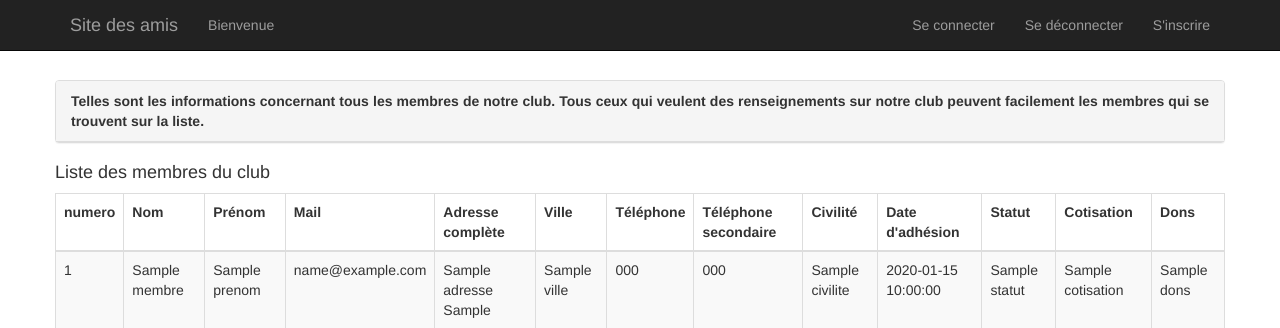
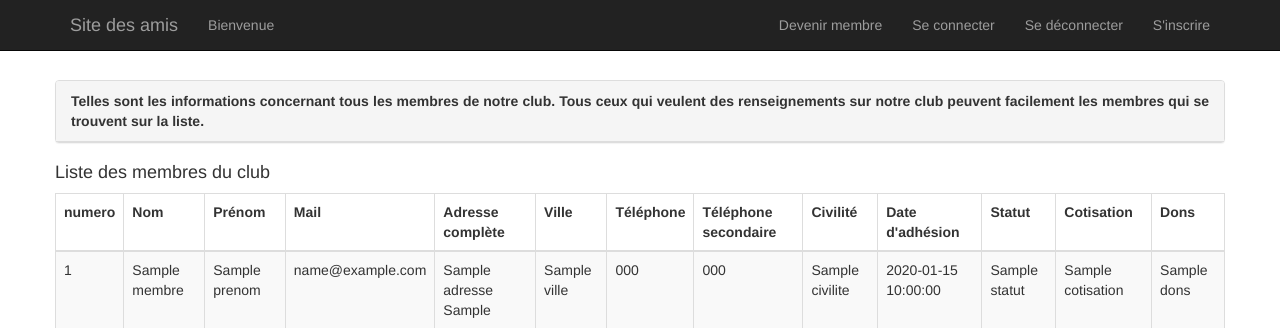
Before and after one commit to gyerbanga/loginslim, a PHP site: template resources/views/membres.twig in a window 1280 px wide. Shown: the top 328 px of the page. Run offline with PHP 8.4, Linux system fonts and the light colour scheme; the template is opened without the code that fills it: most values are stand-ins (such as "Sample title", 1, 10 or a date in 2020); some libraries are stand-ins or nearby versions.

Commit message:
resources : navigation : ajout d'une nouvelle fonctionnalité

```diff
--- a/resources/views/templates/partial/navigation.twig
+++ b/resources/views/templates/partial/navigation.twig
@@ -25,6 +25,7 @@
                 </li>
 
                 {% else %}
+                <li><a href="{{ path_for('member.inscription') }}">Devenir membre</a></li>
                 <li><a href="{{ path_for('auth.signin') }}">Se connecter </a></li>
                 <li><a href="{{ path_for('auth.signout') }}">Se déconnecter</a></li>
                 <li><a href="{{ path_for('auth.signup') }}">S'inscrire</a></li>
```
